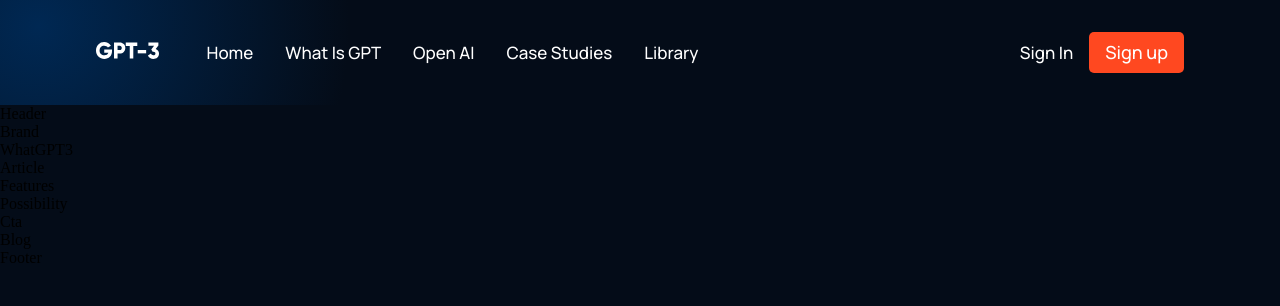
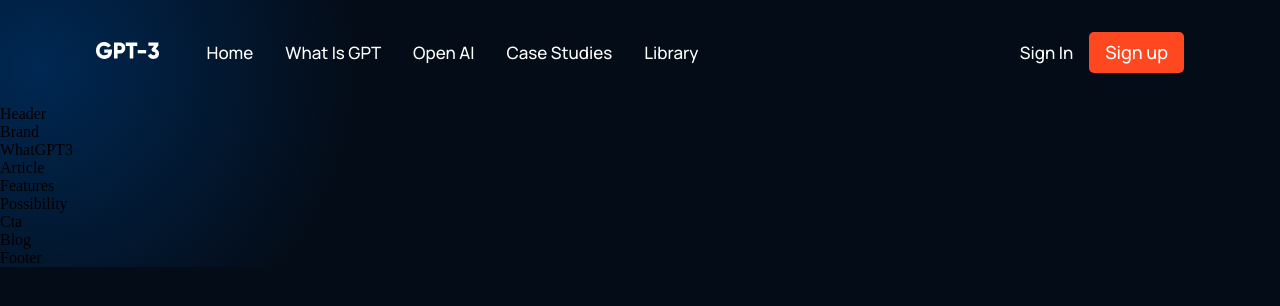
Before and after one commit to dsd739/gpt, a React (Create React App) app: page / in a window 1280 px wide. Shown: the top 306 px of the page. Built offline with nearby package versions, Linux system fonts and the light colour scheme.

Commit message:
addend some more styling in navbar  Changes to be committed: 	modified:   src/App.js 	modified:   src/components/navbar/Navbar.jsx 	modified:   src/components/navbar/navbar.css

```diff
--- a/src/App.js
+++ b/src/App.js
@@ -4,7 +4,7 @@
 
 function App() {
   return (
-    <div className='App'>
+    <div className='App  gradient__bg'>
       <div className='gradient_bg'>
       <Navbar/>
       <Header/>
--- a/src/components/navbar/Navbar.jsx
+++ b/src/components/navbar/Navbar.jsx
@@ -26,7 +26,7 @@
 export default function Navbar() {
   const [togglemenu, settogglemenu] = useState(false);
   return (
-    <div className="gpt3__navbar gradient__bg">
+    <div className="gpt3__navbar">
       <div className="gpt3__navbar-links">
         <div className="gpt3__navbar-links_logo">
           <img src={logo} alt="logo" />
--- a/src/components/navbar/navbar.css
+++ b/src/components/navbar/navbar.css
@@ -69,6 +69,7 @@
 }
 .gpt3__navbar-menu-container{
     /* border: 2px solid rgb(221, 213, 213); */
+    color: #fff;
     display: flex;
     align-items: flex-end;
     flex-direction: column;
```
